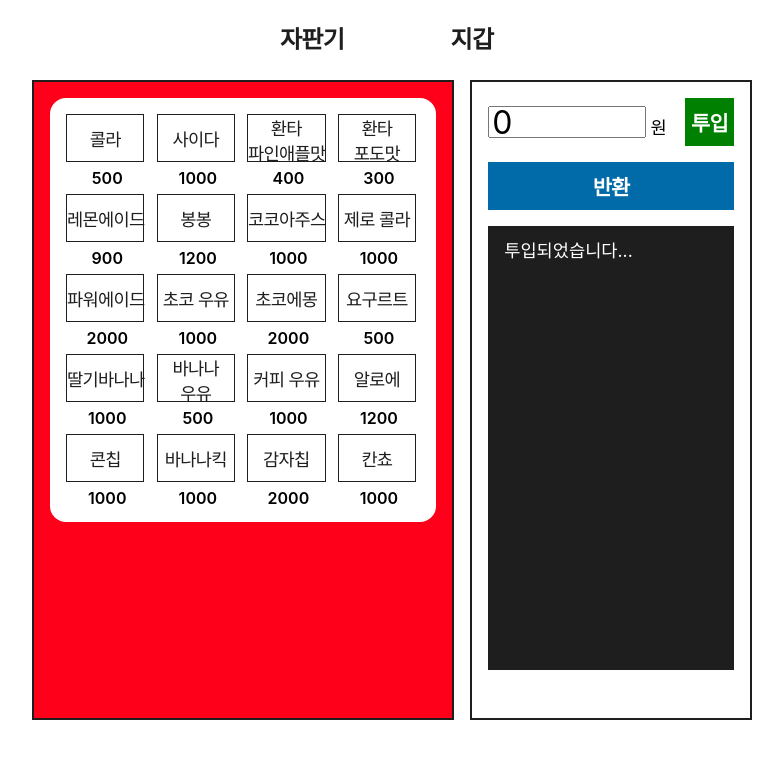
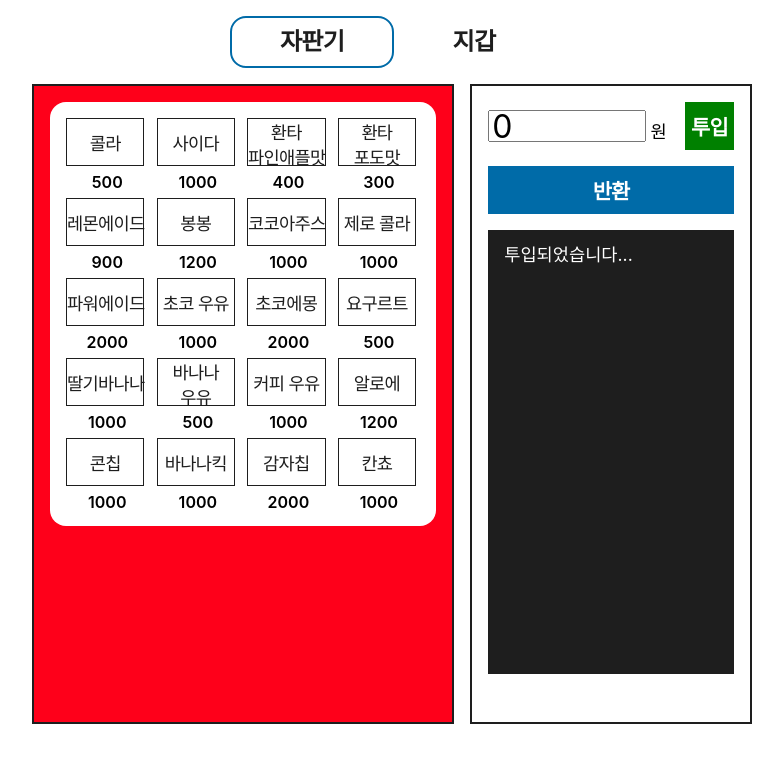
Before and after one commit to codesquad-members-2022/fe-vm, a React (Create React App) app: page / in a window 1280 px wide. Shown: the top 762 px of the page, without its empty margins (248-1031 px from the left). Built offline with nearby package versions, Linux system fonts and the light colour scheme; a web font is replaced by a local one.

Commit message:
feat: useLocation() 이용 현재 화면 시각적으로 확인

```diff
--- a/src/components/Navbar/NavItem/NavItem.jsx
+++ b/src/components/Navbar/NavItem/NavItem.jsx
@@ -1,14 +1,18 @@
 import Button from "components/common/form/Button/Button";
-import { Link } from "react-router-dom";
+import { Link, useLocation } from "react-router-dom";
 
-import navButtonStyle from "./NavItem.styled";
+import { navButtonStyle, Wrapper } from "./NavItem.styled";
 
 const NavItem = ({ menuItem }) => {
+  const { pathname } = useLocation();
   const { menuName, path } = menuItem;
+
   return (
-    <Link to={path}>
-      <Button styles={navButtonStyle} data={{ name: menuName }} />
-    </Link>
+    <Wrapper isCurrentLocation={pathname === path}>
+      <Link to={path}>
+        <Button styles={navButtonStyle} data={{ name: menuName }} />
+      </Link>
+    </Wrapper>
   );
 };
 
--- a/src/components/Navbar/NavItem/NavItem.styled.js
+++ b/src/components/Navbar/NavItem/NavItem.styled.js
@@ -1,4 +1,4 @@
-import { css } from "styled-components";
+import styled, { css } from "styled-components";
 
 const navButtonStyle = css`
   width: 10rem;
@@ -12,4 +12,13 @@ const navButtonStyle = css`
     `}
   }
 `;
-export default navButtonStyle;
+
+const Wrapper = styled.div`
+  display: inline-block;
+  ${({ theme: { colors, whitespace }, isCurrentLocation }) => `
+      border-radius: ${whitespace.default};
+      border: ${isCurrentLocation && `2px solid ${colors.darkblue}`};
+    `}
+`;
+
+export { Wrapper, navButtonStyle };
```
